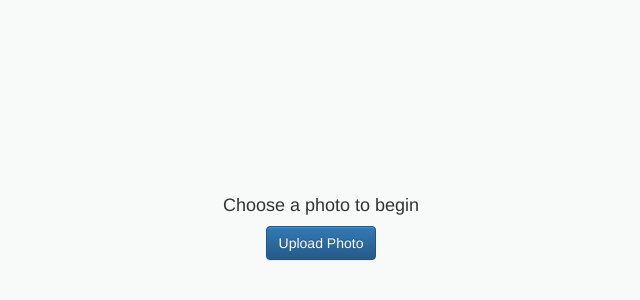
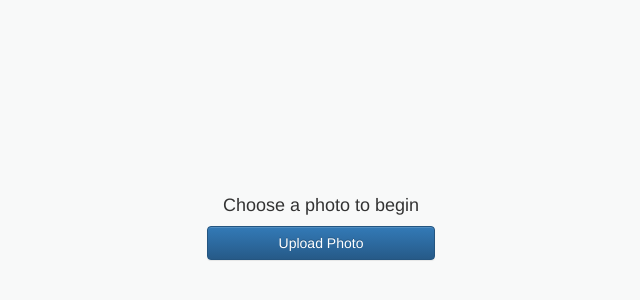
Before and after one commit to tdao1611/face_detection, a plain HTML site: page index.html in a window 1280 px wide. Shown: the part 134-434 px from the top of the page, without its empty margins (319-959 px from the left). Drawn offline with nearby package versions, Linux system fonts and the light colour scheme.

Commit message:
add Choose File functionality

```diff
--- a/index.css
+++ b/index.css
@@ -7,3 +7,7 @@ body {
     margin-left: auto;
     margin-right: auto;
 }
+
+.custom {
+    width:20%;
+}
--- a/index.html
+++ b/index.html
@@ -19,7 +19,9 @@
 <body>
     <div class="container">
         <h4 align="center">Choose a photo to begin</h4>
-        <button type="button" class="btn btn-primary center-block vertical-center">Upload Photo</button>
+        <label class="btn custom btn-primary btn-file center-block vertical-center">
+            Upload Photo <input type="file" style="display: none;">
+        </label>
     </div>
 </body>
 </html>
```
